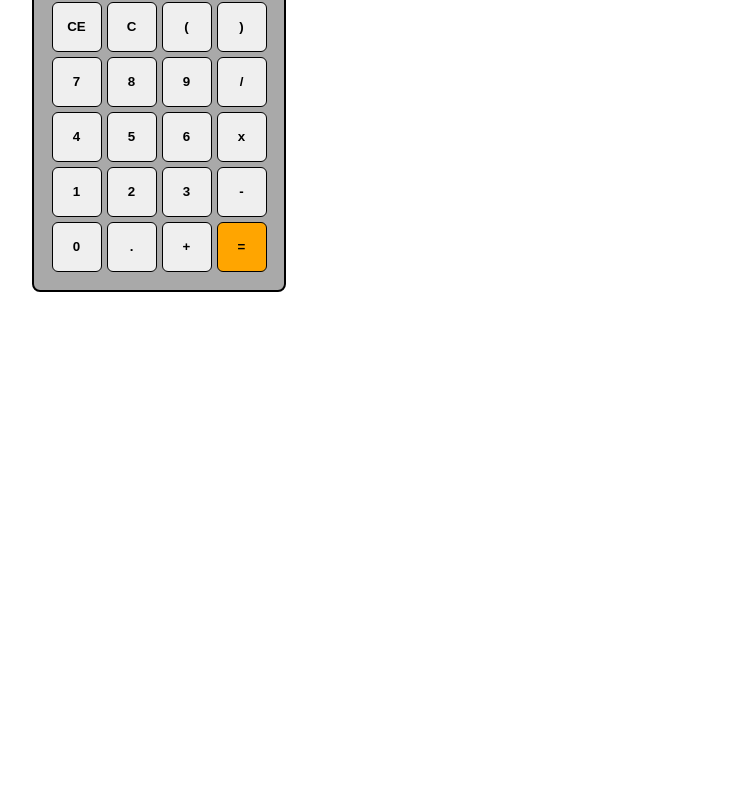
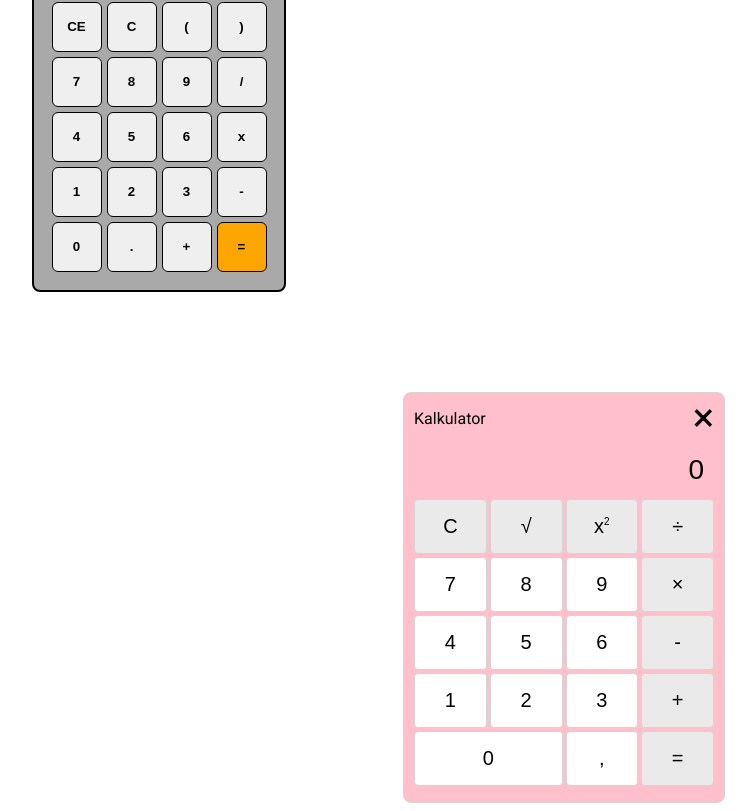
Before and after one commit to erlesando/collaboratecalculator, a SvelteKit app: page / in a window 1280 px wide. Shown: the part 192-1003 px from the top of the page, without its empty margins (76-832 px from the left). Before the commit the page ends 800 px from the top, so only its background shows below. Built offline with nearby package versions, Linux system fonts and the light colour scheme.

Commit message:
Lagt til Terjes kalkulator

```diff
--- /dev/null
+++ b/src/lib/Calculator_Terje.svelte
@@ -0,0 +1,310 @@
+<script>
+    import { beforeNavigate } from "$app/navigation";
+
+    let title = "Kalkulator";
+
+    let inputNO = $state(0);
+    let inputJS = $state(0);
+    let rotation = $state(0);
+    let gridDisplay = $state("grid");
+    let newInput= false;
+    let varOperator = "";
+    let varX = $state(0);
+    let varY = $state(0);
+    let xSet = $state(false);
+    let inputFloat = $derived(parseFloat(inputJS));
+    let inputString = $derived(inputNO);
+
+    function closeCalc () {
+        gridDisplay = "none";
+    }
+
+    function trykkTast(event) {
+        const key = event.key;
+        if (/^\d$/.test(key)) {
+            handleClick (key, 'number');6
+        } else if (/[+\-*/=]/.test(key)) {
+            handleClick (key, 'operator');
+        }else if (key === "," || key === ".") {
+                handleClick (",", 'skilletegn');
+        } else if (key === "Enter") {
+            handleClick ('=', 'operator');
+        } else if (key === "Escape") {
+            handleClick ('C', 'operator');
+        }
+    }
+
+    function resetInput() {
+        inputNO = 0;
+        inputJS = 0;
+        varX = 0;
+        varY = 0;
+        xSet = false;
+    }
+
+    function setValues (e){
+        varY = 0;
+        inputJS = varX;
+        inputNO = inputJS.toString().replace('.', ",");
+        varOperator = e;
+    }
+
+    function doCalculate (e) {
+        newInput = true;
+
+        if (!xSet) {
+            //Første nummer
+            varX = inputFloat;
+            varOperator = e;
+            xSet = true;
+
+        } else if (xSet){
+            //Andre nummer
+            varY = inputFloat;
+            switch (varOperator){
+                //Addition +
+                case "+":
+                    varX = varX + varY;
+                    setValues(e);
+                    break;
+                //Subtraction -
+                case "-":
+                    varX = varX - varY
+                    setValues(e);
+                    break;
+                //Multiplication ×
+                case "*":
+                    varX = varX * varY
+                    setValues(e);
+                    break;
+                //Devide ÷
+                case "/":
+                    if (varY === 0) {
+                        inputNO = "Kan ikke dele på 0";
+                    }else{
+                        varX = varX / varY
+                        setValues(e);
+                    }
+                    break;
+                //Equal =
+                case "=":
+                    setValues(e);
+                    xSet = true;
+                    break;
+                default:
+                    break;
+            }
+        }
+    }
+
+    const sunnySide = () => {
+        if (inputNO === "58008" || inputNO === "7734") {
+            rotation +=180;
+        }
+    };
+
+    function handleClick(value, type) {
+
+        switch (type) {
+            case "number":
+
+                // New number after =
+                if (varOperator === "="){
+                    inputNO = 0;
+                    inputJS = 0;
+                    varOperator ="";
+                    xSet = false;
+                }
+
+                // Reset if new input
+                if (newInput) {
+                    inputNO = 0;
+                    inputJS = 0;
+                }
+
+                // Set input
+                inputNO = inputNO + value;
+                inputJS = inputNO.replace(',', ".");
+
+                // Remove integers starting with 0
+                if (inputNO.startsWith("0") && !inputNO.startsWith("0,")) {
+                    inputNO = inputNO.slice(1);
+                }
+
+                // Continue input
+                 newInput = false;
+
+                break;
+
+            case "skilletegn":
+                // Comma if first input
+                if(newInput){
+                    inputNO = 0 + value;
+                    inputJS = inputNO.replace(',', ".");
+                    newInput = false;
+                }
+
+                // Add comma if no comma is present
+                if (!inputNO.toString().includes(",")) {
+                    inputNO = inputNO + value;
+                    inputJS = inputNO.replace(',', ".");
+                }
+
+                // Comma, if after =
+                if (varOperator === "="){
+                    inputNO = 0 + value;
+                    inputJS = inputNO.replace(',', ".");
+                    varOperator ="";
+                    xSet = false;
+                }
+
+                break;
+
+            case "operator":
+                //RESET
+                if (value === "C"){
+                    resetInput();
+                // x Squared
+                }else if (value === "x2") {
+                    inputJS = inputJS ** 2;
+                    varX = inputJS;
+                    inputNO = inputJS.toString().replace('.', ",");
+                    newInput = true;
+
+                // square root
+                }else if (value === "rot") {
+                    inputJS = Math.sqrt(inputJS);
+                    varX = inputJS;
+                    inputNO = inputJS.toString().replace('.', ",");
+                    newInput = true;
+                } else {
+                    // Binary operations
+                    doCalculate(value);
+                 }
+
+            default:
+            break;
+        }
+    }
+</script>
+
+<!-- Tastaturinput -->
+<svelte:window on:keydown={trykkTast} />
+
+<div class="grid-container" style="transform: rotate({rotation}deg); display: {gridDisplay};">
+    <div class="title" on:click={sunnySide}>{title}</div>
+    <div class="close" on:click={closeCalc}>×</div>
+    <input type="text" class="input-field" readonly value={inputString}>
+
+    <!-- Rader 3 til 7 med 4 kolonner -->
+    <button class="button operator" on:click={() => handleClick("C", "operator")}>C</button>
+    <button class="button operator" on:click={() => handleClick("rot", "operator")}>&radic;</button>
+    <button class="button operator" on:click={() => handleClick("x2", "operator")}>x<sup>2</sup></button>
+    <button class="button operator" on:click={() => handleClick("/", "operator")}>&divide;</button>
+
+    <button class="button number" on:click={() => handleClick("7", "number")}>7</button>
+    <button class="button number" on:click={() => handleClick("8", "number")}>8</button>
+    <button class="button number"  on:click={() => handleClick("9", "number")}>9</button>
+    <button class="button operator" on:click={() => handleClick("*", "operator")}>&times;</button>
+
+    <button class="button number" on:click={() => handleClick("4", "number")}>4</button>
+    <button class="button number" on:click={() => handleClick("5", "number")}>5</button>
+    <button class="button number" on:click={() => handleClick("6", "number")}>6</button>
+    <button class="button operator" on:click={() => handleClick("-", "operator")}>-</button>
+
+    <button class="button number" on:click={() => handleClick("1", "number")}>1</button>
+    <button class="button number" on:click={() => handleClick("2", "number")}>2</button>
+    <button class="button number" on:click={() => handleClick("3", "number")}>3</button>
+    <button class="button operator" on:click={() => handleClick("+", "operator")}>+</button>
+
+    <button class="button number zero" on:click={() => handleClick("0", "number")}>0</button>
+    <button class="button number" on:click={() => handleClick(",", "skilletegn")}>,</button>
+    <button class="button operator equal" on:click={() => handleClick("=", "operator")}>=</button>
+</div>
+
+
+<style>
+
+    @import url('https://fonts.googleapis.com/css2?family=Roboto:wght@400;700&display=swap');
+
+    .grid-container {
+            display: grid;
+            grid-template-columns: repeat(4, 1fr);
+            grid-template-rows: auto auto repeat(5, 1fr);
+            gap: 3px;
+            width: 300px;
+            margin: auto;
+            text-align: center;
+            background:pink;
+            padding:10px;
+            padding-top:16px;
+            padding-bottom:16px;
+            border-radius:8px;
+            font-family:roboto;
+            caret-color:transparent;
+            border:solid 1px rgb(212, 212, 212);
+            transition: transform 0.3s ease;
+          }
+        .title {
+            grid-column: span 3;
+            font-size: 16px;
+            text-align:left;
+        }
+
+        .close {
+            text-align:right;
+            font-size:40px;
+            padding:0;
+            margin-top:-15px;
+        }
+
+        .close:hover {
+            color:red;
+            cursor:default;
+
+        }
+        .input-field {
+            grid-column: span 4;
+            padding: 10px;
+            font-size: 28px;
+            text-align: right;
+            background:transparent;
+            border:0;
+        }
+        .button {
+            padding: 15px;
+            border: none;
+            font-size: 22px;
+            cursor: pointer;
+            background:gray;
+            border-radius:4px;
+            border:solid 1px rgb(212, 212, 212);
+
+        }
+        .zero {
+            grid-column: span 2;
+        }
+
+        .operator {
+            font-size:20px;
+            background:#eaeaea;
+        }
+
+        .operator sup {
+            font-size: 10px;
+        }
+
+        #equal {
+            background-color: rgb(49, 49, 49);
+            color:white;
+        }
+
+        .number{
+            font-size:20px;
+            background:rgb(255, 255, 255);
+        }
+        .button:hover {
+            background-color: rgb(209, 209, 209);
+        }
+
+</style>
--- a/src/routes/+page.svelte
+++ b/src/routes/+page.svelte
@@ -1,6 +1,8 @@
 <script>
     import CalculatorErle from "$lib/Calculator_Erle.svelte";
+    import CalculatorTerje from "$lib/Calculator_Terje.svelte";
 
 </script>
 
 <CalculatorErle />
+<CalculatorTerje />
```
